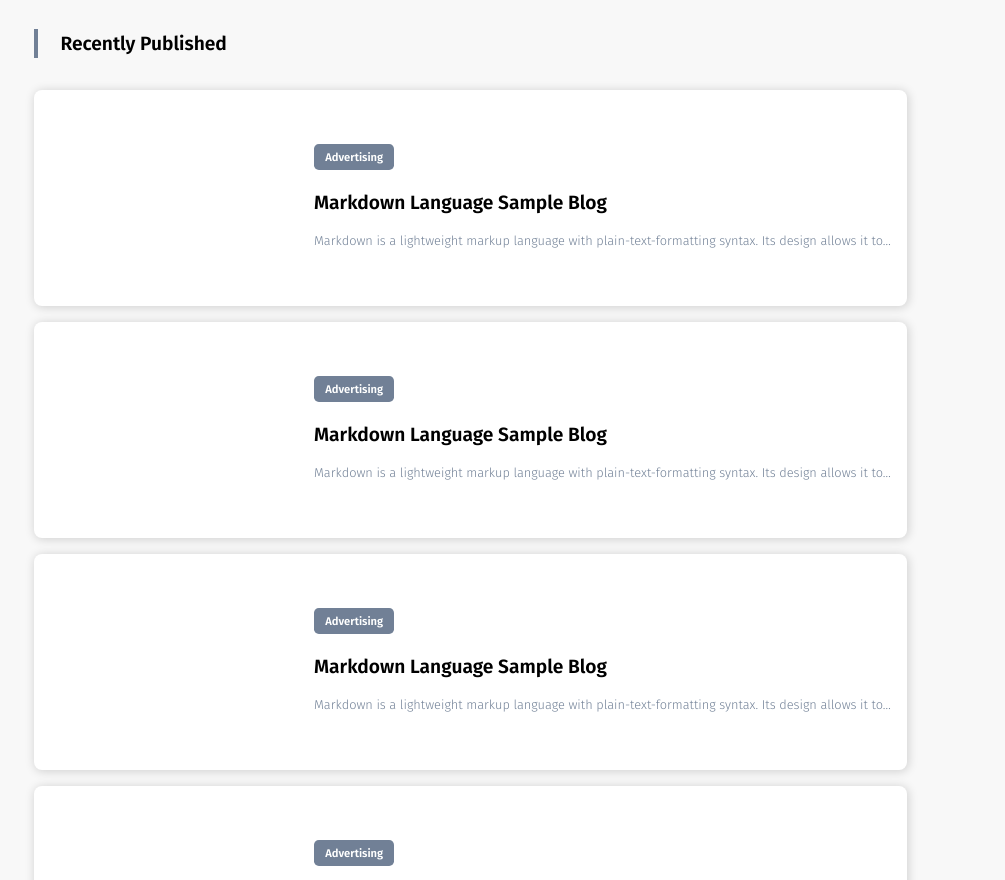
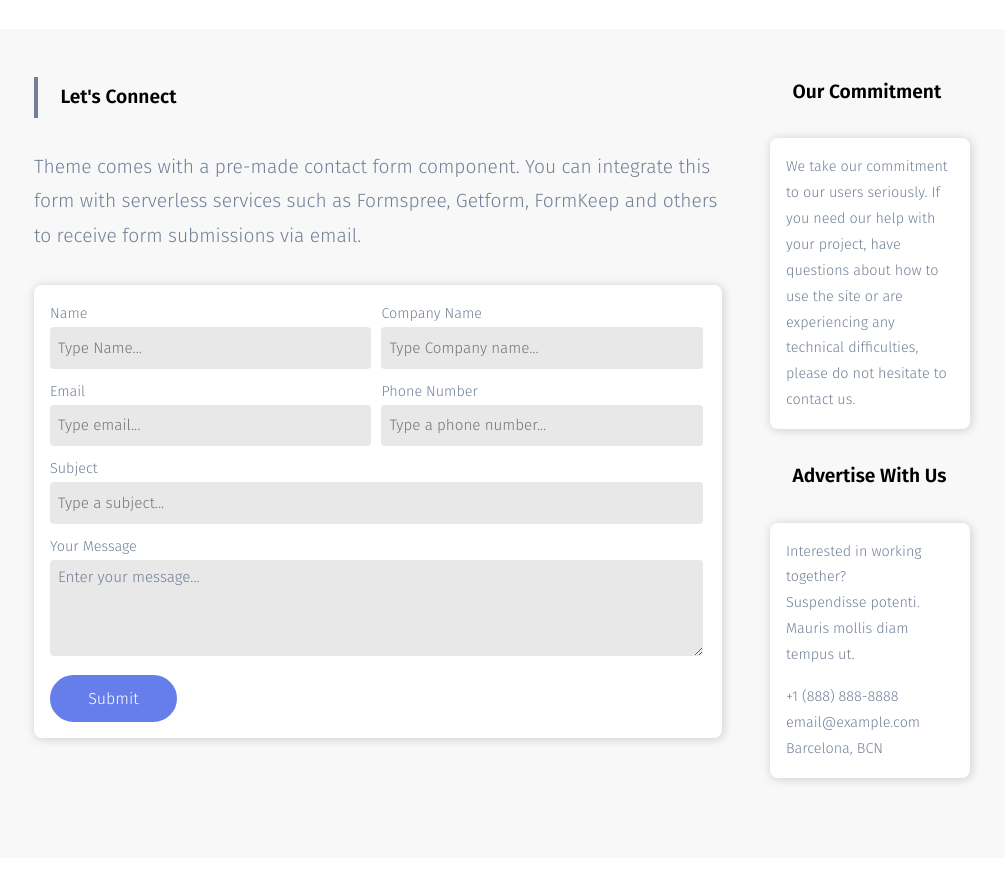
Before and after one commit to jaumeserr/html5-css3-challenge, a plain HTML site: page contact.html in a window 1280 px wide. Shown: the part 109-989 px from the top of the page, without its empty margins (138-1143 px from the left). Drawn offline with Linux system fonts and the light colour scheme; a script that the page names is missing.

Commit message:
create contact page and fix some measures

```diff
--- a/contact.html
+++ b/contact.html
@@ -3,7 +3,7 @@
 <head>
     <meta charset="UTF-8">
     <meta name="viewport" content="width=device-width, initial-scale=1.0">
-    <title>Website</title>
+    <title>Website Home</title>
     <link rel="stylesheet" href="css/styles.css">
     <link rel="preconnect" href="https://fonts.gstatic.com">
     <link href="https://fonts.googleapis.com/css2?family=Fira+Sans:wght@300;600&display=swap" rel="stylesheet">
@@ -16,71 +16,65 @@
                 <h1>My homepage</h1>
                 <input type="text" placeholder="Discover news, articles" />
                 <nav>
-                    <a href="#">Home</a>
-                    <a href="#">About Me</a>
+                    <a href="./index.html">Home</a>
                     <a href="#">Contact</a>
                 </nav>
             </div>
         </header>
-        <main>
+        <main class="form">
             <div class="wrapper align-top">
-                <div class="grid-container">
                 <div>
                     <section>
-                            <h3>Recently Published</h3>
-                            <article>
-                                <div class="img"></div>
+                        <h3>Let's Connect</h3>
+                        <p>Theme comes with a pre-made contact form component. You can integrate this form with serverless services such as Formspree, Getform, FormKeep and others to receive form submissions via email.</p>
+                        <form class="box">
+                            <div class="grid-form">
                                 <div>
-                                    <p class="tag">Advertising</p>
-                                    <h4>Markdown Language Sample Blog</h4>
-                                    <p>Markdown is a lightweight markup language with plain-text-formatting syntax. Its design allows it to…</p>
+                                    <label>Name</label>
+                                    <input type="text" placeholder="Type Name...">
                                 </div>
-                            </article>
-                            <article>
-                                <div class="img"></div>
                                 <div>
-                                    <p class="tag">Advertising</p>
-                                    <h4>Markdown Language Sample Blog</h4>
-                                    <p>Markdown is a lightweight markup language with plain-text-formatting syntax. Its design allows it to…</p>
+                                    <label>Company Name</label>
+                                    <input type="text" placeholder="Type Company name...">
                                 </div>
-                            </article>
-                            <article>
-                                <div class="img"></div>
                                 <div>
-                                    <p class="tag">Advertising</p>
-                                    <h4>Markdown Language Sample Blog</h4>
-                                    <p>Markdown is a lightweight markup language with plain-text-formatting syntax. Its design allows it to…</p>
+                                    <label>Email</label>
+                                    <input type="email" placeholder="Type email...">
                                 </div>
-                            </article>
-                            <article>
-                                <div class="img"></div>
                                 <div>
-                                    <p class="tag">Advertising</p>
-                                    <h4>Markdown Language Sample Blog</h4>
-                                    <p>Markdown is a lightweight markup language with plain-text-formatting syntax. Its design allows it to…</p>
+                                    <label>Phone Number</label>
+                                    <input type="text" placeholder="Type a phone number...">
                                 </div>
-                            </article>
+                                <div class="fullWidth">
+                                    <label>Subject</label>
+                                    <input type="text" placeholder="Type a subject...">
+                                </div>
+                                <div class="fullWidth">
+                                    <label>Your Message</label>
+                                    <textarea>Enter your message...</textarea>
+                                </div>
+                                <div>
+                                    <button class="primary">Submit</button>
+                                </div>
+                            </div>
+                        </form>
                     </section>
                 </div>
-                    <div></div>
                 <div>
                     <aside>
-                            <h3>Tags</h3>
-                            <div>
-                                <p class="tag">#agency</p><br>
-                                <p class="tag">#business</p><br>
-                                <p class="tag">#business</p><br>
-                                <p class="tag">#business</p>
+                        <h3>Our Commitment</h3>
+                        <div class="box">
+                            <p>We take our commitment to our users seriously. If you need our help with your project, have questions about how to use the site or are experiencing any technical difficulties, please do not hesitate to contact us.</p>
                         </div>
-                            <h3>Tags</h3>
-                            <div>
-                                <p class="tag">#agency</p><br>
-                                <p class="tag">#business</p><br>
-                                <p class="tag">#business</p><br>
-                                <p class="tag">#business</p>
+                        <h3>Advertise With Us</h3>
+                        <div class="box">
+                            <p>Interested in working together?</p>
+                            <p>Suspendisse potenti. Mauris mollis diam tempus ut.</p>
+                            <div class="contact">
+                                <p>+1 (888) 888-8888<br>email@example.com<br>Barcelona, BCN</p>
+                            </div>
                         </div>
                     </aside>
-                    </div>
                 </div>
             </div>
         </main>
@@ -105,9 +99,9 @@
                 </div>
                 <div>
                     <p>Social Media</p>
-                    <a href="#"><img src="./img/github_logo.png"/>github</a>
-                    <a href="#"><img src="./img/twitter_logo.png"/>twitter</a>
-                    <a href="#"><img src="./img/instragram_logo.png"/>instagram</a>
+                    <a href="#">Whatsapp</a>
+                    <a href="#">Instagram</a>
+                    <a href="#">Twitter</a>
                 </div>
             </div>
         </footer>
--- a/css/styles.css
+++ b/css/styles.css
@@ -4,6 +4,7 @@
     --lightgray: #f8f8f8;
     --darkgray: #718096;
     --blue: #667eea;
+    --input: #e8e8e8;
 }
 
 * {
@@ -19,7 +20,7 @@
     display: flex;
     justify-content: space-between;
     align-items: center;
-    padding: 2rem;
+    padding: 3rem 2rem;
 }
 
 .box {
@@ -53,16 +54,14 @@ button {
     outline: none;
 }
 
+.primary a {
+    color: var(--white);
+    text-decoration: none;
+}
+
 .primary:hover {
     background-color: var(--darkgray);
     border: 0.2rem solid var(--darkgray);
-}
-
-.secondary {
-    margin-left: 0.7rem;
-    border: 0.2rem solid var(--darkgray);
-    color: var(--darkgray);
-    background-color: var(--lightgray);
 }
 
 .secondary:hover {
@@ -74,9 +73,8 @@ h1 {
     color: var(--blue);
 }
 
-input[type="text"] {
-    background-color: var(--lightgray);
-    border: 0.1rem solid var(--blue);
+input[type="text"], [type="email"] {
+    background-color: var(--input);
     border-radius: 0.25rem;
     color: var(--darkgray);
     font-size: 0.95rem;
@@ -84,6 +82,19 @@ input[type="text"] {
     padding: 0.5rem;
     height: 2.6rem;
     width: 100%;
+    border: none;
+}
+
+textarea {
+    background-color: var(--input);
+    border-radius: 0.25rem;
+    color: var(--darkgray);
+    font-size: 0.95rem;
+    font-weight: 300;
+    padding: 0.5rem;
+    height: 6rem;
+    width: 100%;
+    border: none;
 }
 
 /****** HEADER *****/
@@ -114,7 +125,6 @@ nav a:hover {
 /****** INTRO *****/
 
 .intro {
-    padding: 2rem 2rem 3.5rem 2rem;
     background: var(--white);
 }
 
@@ -156,6 +166,12 @@ main {
 
 .align-top {
     align-items: flex-start;
+}
+
+section {
+    font-size: 0.9rem;
+    line-height: 1.8;
+    color: var(--darkgray);
 }
 
 section h3 {
@@ -294,3 +310,28 @@ footer div:nth-last-child(1) img {
     padding-top: 0.1rem;
     padding-right: 0.3rem;
 }
+
+.contact {
+    padding-top: 1rem;
+}
+
+.grid-form {
+    display: grid;
+    grid-template-columns: 49% 49%;
+    text-align: left;
+    column-gap: 10px;
+    row-gap: 10px;
+}
+
+.fullWidth {
+    grid-column-start: 1;
+    grid-column-end: 3;
+}
+
+.form .box {
+    margin-top: 2rem;
+}
+
+.form section p {
+    font-size: 1.2rem;
+}
```
Also changed, not shown: index.html (+5 -7 lines). Lines whose indentation alone changed are shown as unchanged.
